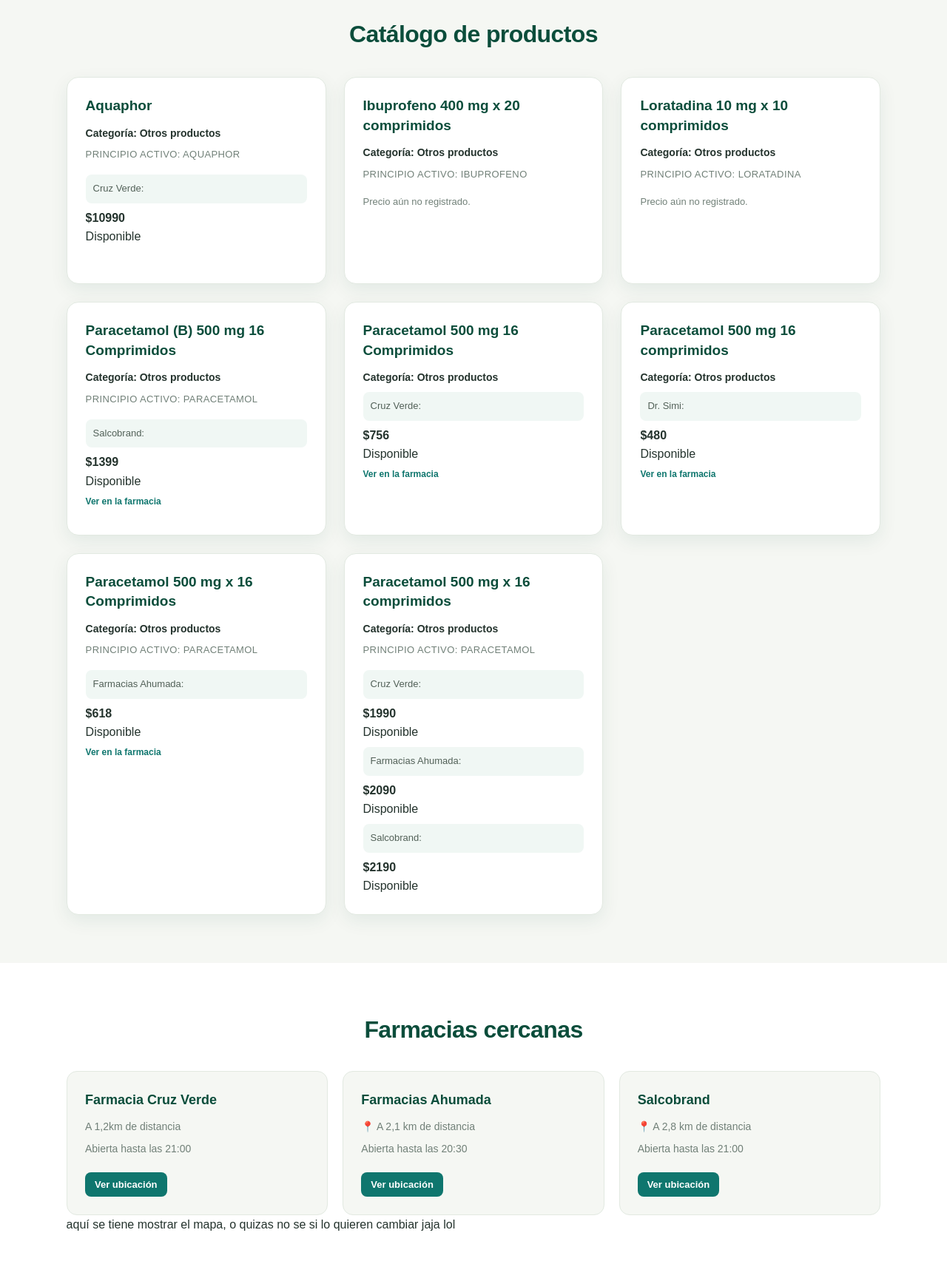
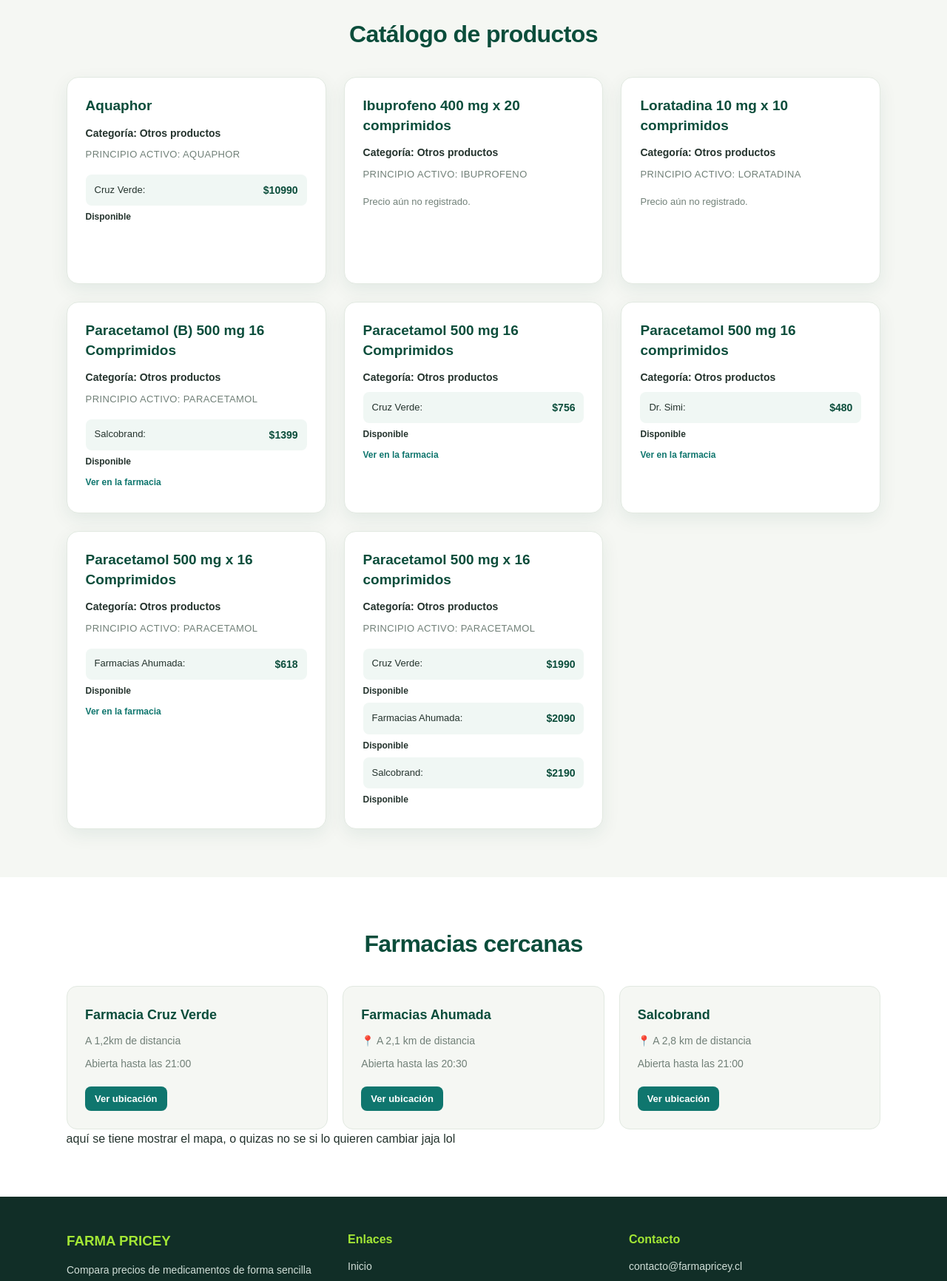
Before and after one commit to basto115/Pagina-Pricey, a Django app: page / in a window 1280 px wide. Shown: the part 570-2302 px from the top of the page at 74% size. Run offline with Django 5.2, Linux system fonts and the light colour scheme; data comes from the database, SQL or seed files in the repository.

Commit message:
cambios de lo que subi antes

```diff
--- a/farmacia/static/farmacia/css/estilo.css
+++ b/farmacia/static/farmacia/css/estilo.css
@@ -260,25 +260,43 @@ nav a:hover {
 
 .precio {
     display: flex;
-    flex-wrap: wrap;
+    flex-wrap: nowrap;
+    align-items: center;
     justify-content: space-between;
-    gap: 6px;
-    margin: 7px 0;
-    padding: 9px 10px;
+    gap: 12px;
+    margin: 6px 0;
+    padding: 10px 12px;
     background-color: #F0F7F4;
     border-radius: 8px;
-    color: #526158;
+    color: var(--texto);
     font-size: 13px;
 }
 
+.precio-farmacia {
+    flex: 1;
+    min-width: 0;
+    overflow-wrap: anywhere;
+    font-size: 13px;
+    font-weight: 600;
+}
+
 .precio strong {
+    flex-shrink: 0;
     color: var(--verde-oscuro);
     font-size: 14px;
+    white-space: nowrap;
+}
+
+.estado-disponible,
+.estado-no-disponible {
+    margin: 2px 0 4px;
+    font-size: 12px;
+    font-weight: 600;
 }
 
 .enlace-farmacia {
     display: inline-block;
-    margin: 0 0 10px;
+    margin: 0 0 6px;
     color: var(--verde);
     font-size: 12px;
     font-weight: 700;
--- a/farmacia/templates/inicio.html
+++ b/farmacia/templates/inicio.html
@@ -88,9 +88,8 @@
                                 <div>
                                     <span class="precio">
                                         {{ precio.farmacia.nombre }}:
+                                        <strong>${{ precio.precio }}</strong>
                                     </span>
-
-                                    <strong>${{ precio.precio }}</strong>
 
                                 </div>
 
```
